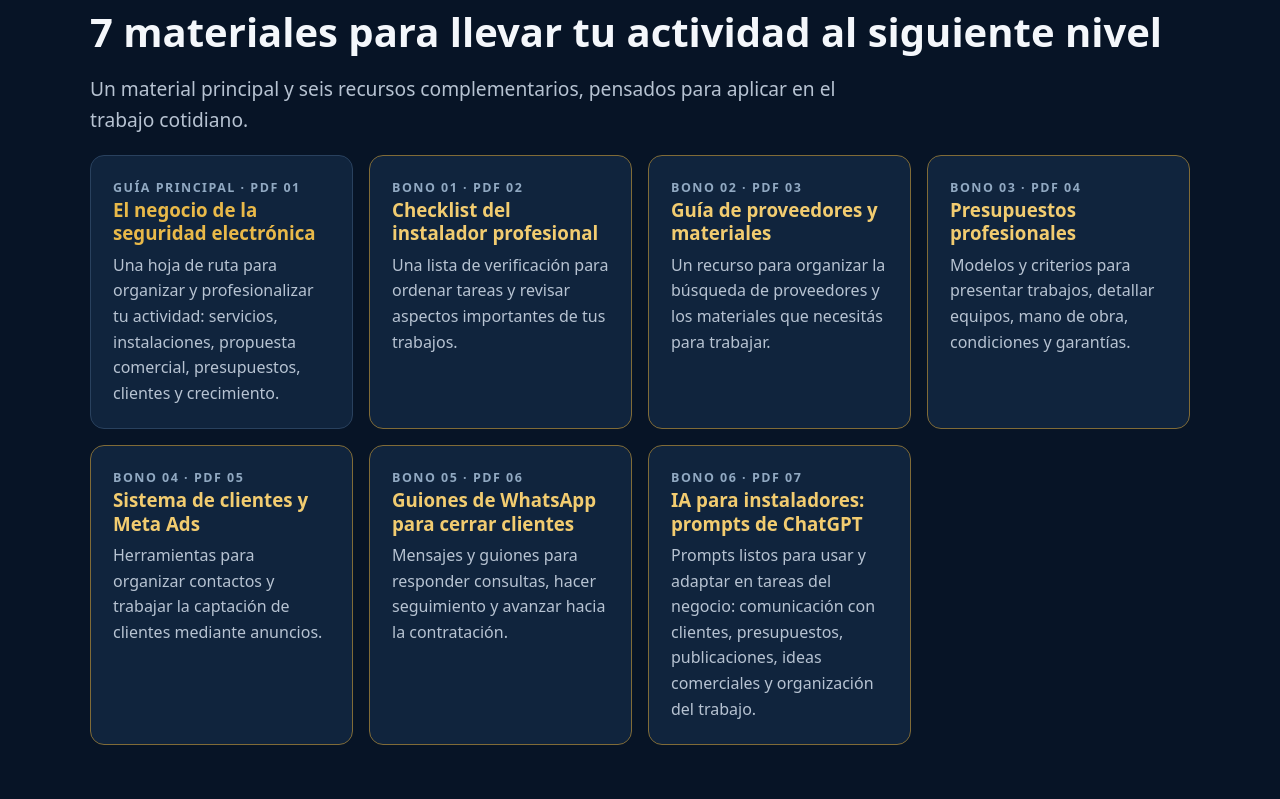
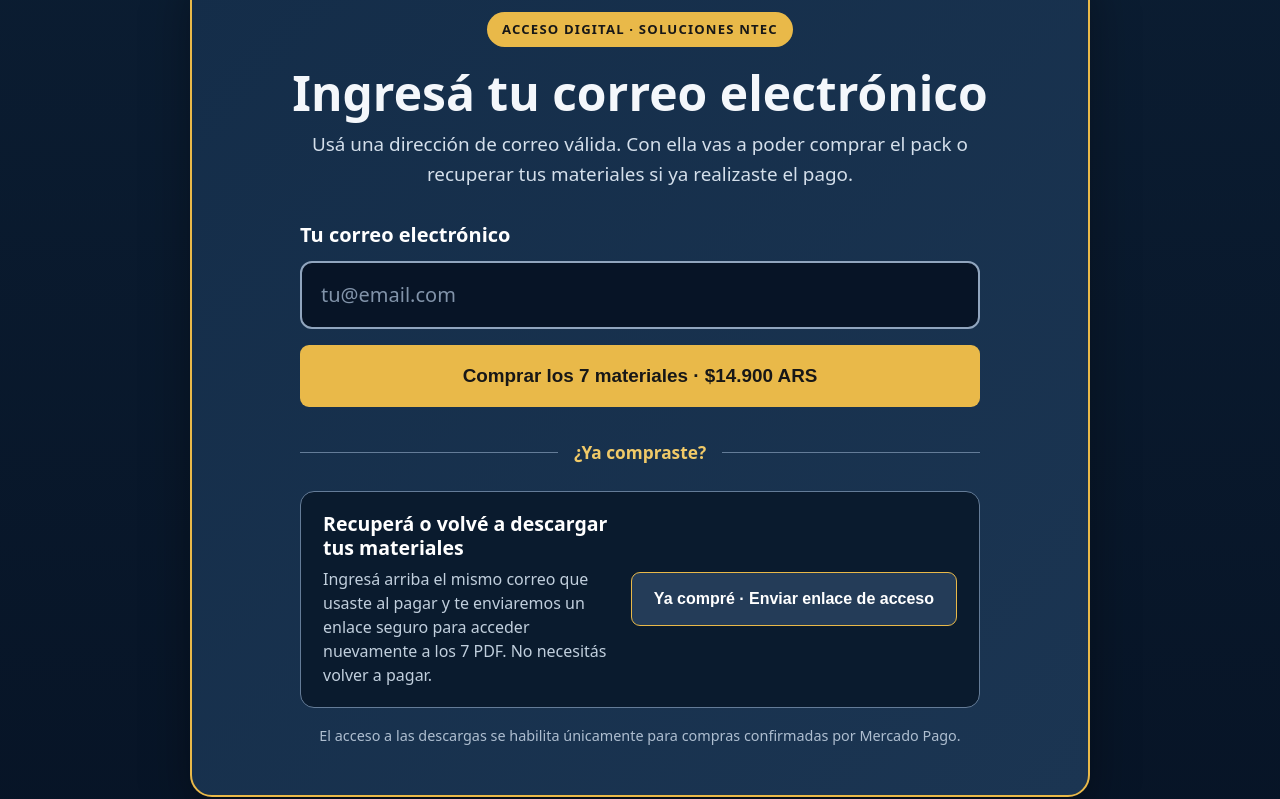
Before and after one commit to solucionesntec/solucionesntec-guia-digital, a plain HTML site: page index.html in a window 1280 px wide. Shown: the part 1142-1941 px from the top of the page. Drawn offline with Linux system fonts and the light colour scheme.

Commit message:
Redesign purchase and recovery into one prominent email panel

```diff
--- a/index.html
+++ b/index.html
@@ -36,6 +36,33 @@
 .recovery-note{font-size:.86rem;color:#aebed0;margin:12px 0 0}
 @media(max-width:650px){.recovery-section{padding:24px 0 10px}.recovery-panel{padding:25px 20px}.recovery-form{grid-template-columns:1fr}.recovery-form button{width:100%;white-space:normal}}
 
+
+/* Unified email entry for purchase and returning buyers */
+.access-section{padding:46px 0 54px;background:linear-gradient(180deg,#0b1d32 0%,#071426 100%);border-top:1px solid #29415e;border-bottom:1px solid #29415e}
+.access-panel{max-width:900px;margin:0 auto;background:linear-gradient(135deg,#142d49,#1b3552);border:2px solid #e9b949;border-radius:22px;padding:clamp(26px,4vw,48px);box-shadow:0 18px 48px rgba(0,0,0,.34)}
+.access-heading{text-align:center}
+.access-tag{display:inline-block;background:#e9b949;color:#171717;border-radius:99px;padding:7px 15px;font-size:.82rem;font-weight:900;letter-spacing:.09em;text-transform:uppercase}
+.access-heading h2{font-size:clamp(2rem,4.5vw,3rem);margin:18px 0 10px}
+.access-heading p{font-size:1.18rem;line-height:1.55;color:#d4dfeb;max-width:690px;margin:0 auto}
+.access-form{max-width:680px;margin:30px auto 0;text-align:left}
+.access-form label{display:block;font-size:1.25rem;font-weight:850;margin-bottom:10px;color:#fff}
+.access-form input{display:block;width:100%;min-height:66px;padding:16px 19px;border:2px solid #90a5be;border-radius:12px;background:#071426;color:#fff;font:inherit;font-size:1.25rem;outline:none}
+.access-form input:focus{border-color:#e9b949;box-shadow:0 0 0 4px rgba(233,185,73,.17)}
+.access-form input::placeholder{color:#8193a9}
+.access-actions{max-width:680px;margin:16px auto 0}
+.access-buy{width:100%;min-height:62px;font-size:1.18rem}
+.access-divider{display:flex;align-items:center;gap:16px;max-width:680px;margin:32px auto 24px;color:#f1ca68;font-size:1.08rem;font-weight:900}
+.access-divider:before,.access-divider:after{content:"";height:1px;background:#647c98;flex:1}
+.access-recovery{max-width:680px;margin:0 auto;display:flex;align-items:center;justify-content:space-between;gap:22px;padding:20px 22px;background:#0a1b2e;border:1px solid #647c98;border-radius:14px}
+.access-recovery h3{font-size:1.22rem;margin:0 0 7px;color:#fff}
+.access-recovery p{font-size:1rem;line-height:1.5;color:#c1cfdd;margin:0}
+.recovery-action{flex:0 0 auto;background:#243c58;color:#fff;border:1px solid #e9b949;font-size:1rem;min-height:54px}
+.recovery-action:hover{background:#304e70}
+.recovery-action:disabled{opacity:.65;cursor:wait}
+.access-footnote{max-width:680px;margin:16px auto 0;color:#aebed0;font-size:.9rem;text-align:center}
+.recovery-status{max-width:680px;margin:14px auto 0;color:#f3d27d;font-size:1rem;overflow-wrap:anywhere}
+@media(max-width:680px){.access-section{padding:28px 0 34px}.access-panel{padding:25px 18px}.access-heading p{font-size:1.05rem}.access-form label{font-size:1.12rem}.access-form input{min-height:60px;font-size:1.1rem}.access-recovery{display:grid;grid-template-columns:1fr}.recovery-action{width:100%;white-space:normal}.access-buy{font-size:1.05rem}}
+
 </style>
 </head>
 <body>
@@ -49,6 +76,43 @@
 <div class="actions"><a class="btn primary" href="#comprar">Quiero el pack completo</a><a class="btn secondary" href="#contenido">Ver todo lo que incluye</a></div>
 <div class="price">Acceso digital completo <strong>$14.900 ARS</strong></div>
 </div></section>
+
+<section id="comprar" class="access-section">
+  <div class="wrap">
+    <div class="access-panel">
+      <div class="access-heading">
+        <span class="access-tag">Acceso digital · Soluciones NTEC</span>
+        <h2>Ingresá tu correo electrónico</h2>
+        <p>Usá una dirección de correo válida. Con ella vas a poder comprar el pack o recuperar tus materiales si ya realizaste el pago.</p>
+      </div>
+
+      <div class="access-form">
+        <label for="buyer-email">Tu correo electrónico</label>
+        <input id="buyer-email" type="email" autocomplete="email" placeholder="tu@email.com" required>
+      </div>
+
+      <div class="access-actions">
+        <button id="buy-button" class="btn primary access-buy" type="button">Comprar los 7 materiales · $14.900 ARS</button>
+      </div>
+
+      <div id="checkout-status" class="status" role="status" aria-live="polite" hidden></div>
+
+      <div class="access-divider"><span>¿Ya compraste?</span></div>
+
+      <div class="access-recovery">
+        <div>
+          <h3>Recuperá o volvé a descargar tus materiales</h3>
+          <p>Ingresá arriba el mismo correo que usaste al pagar y te enviaremos un enlace seguro para acceder nuevamente a los 7 PDF. No necesitás volver a pagar.</p>
+        </div>
+        <button id="recovery-button" class="btn recovery-action" type="button">Ya compré · Enviar enlace de acceso</button>
+      </div>
+
+      <div id="recovery-status" class="recovery-status" role="status" aria-live="polite" hidden></div>
+      <p class="access-footnote">El acceso a las descargas se habilita únicamente para compras confirmadas por Mercado Pago.</p>
+    </div>
+  </div>
+</section>
+
 <section id="contenido"><div class="wrap">
 <div class="eyebrow">Todo lo que recibís</div><h2>7 materiales para llevar tu actividad al siguiente nivel</h2>
 <p class="lead">Un material principal y seis recursos complementarios, pensados para aplicar en el trabajo cotidiano.</p>
@@ -83,37 +147,10 @@
 </div>
 </div></section>
 
-<section id="recuperar" class="recovery-section">
-  <div class="wrap">
-    <div class="recovery-panel">
-      <span class="recovery-tag">¿Ya compraste?</span>
-      <h2>Recuperá tus 7 materiales</h2>
-      <p class="recovery-copy">¿Perdiste el correo de entrega o querés volver a descargar la guía y los seis bonos? Escribí el mismo correo que utilizaste al pagar y te enviaremos un enlace seguro para recuperar el acceso.</p>
-      <div class="recovery-form">
-        <div>
-          <label for="recovery-email">Correo electrónico utilizado en la compra</label>
-          <input id="recovery-email" type="email" autocomplete="email" placeholder="tu@email.com" required>
-        </div>
-        <button id="recovery-button" class="btn" type="button">Enviar enlace de recuperación</button>
-      </div>
-      <div id="recovery-status" class="recovery-status" role="status" aria-live="polite" hidden></div>
-      <p class="recovery-note">Por seguridad, el enlace se envía únicamente al correo registrado en una compra aprobada. No necesitás volver a pagar.</p>
-    </div>
-  </div>
-</section>
-
-<section id="comprar"><div class="wrap"><div class="offer">
-<div class="eyebrow">Acceso digital · Pack completo</div><h2>El negocio de la seguridad electrónica</h2>
-<p>Recibí la guía principal y los seis bonos complementarios, incluidos los prompts de inteligencia artificial para instaladores.</p>
-<div class="price">Los 7 PDF por <strong>$14.900 ARS</strong></div>
-<div class="buy-form"><label for="buyer-email">Correo electrónico para identificar tu compra</label><input id="buyer-email" type="email" autocomplete="email" placeholder="tu@email.com" required><button id="buy-button" class="btn primary" type="button">Comprar pack completo · $14.900</button></div>
-<div id="checkout-status" class="status" role="status" aria-live="polite" hidden></div>
-<p class="small">La descarga de los siete archivos se habilita únicamente después de que Mercado Pago confirme el pago.</p>
-</div></div></section>
 <section id="ayuda"><div class="wrap"><div class="card" style="text-align:center;padding:30px"><div class="eyebrow">Atención al comprador</div><h2>¿Tuviste un problema con el pago o la entrega?</h2><p class="lead" style="margin:0 auto 20px">¿Tu pago se realizó pero no recibiste los materiales, o tuviste algún inconveniente durante la compra? Escribinos a <strong>solucionesntec@gmail.com</strong>. En el correo, indicá la dirección que usaste al comprar y <strong>adjuntá el comprobante de pago de Mercado Pago</strong>. No necesitás informar ningún número de transacción.</p><a class="btn primary" href="mailto:solucionesntec@gmail.com?subject=Ayuda%20con%20mi%20compra%20-%20Pack%20Seguridad%20Electr%C3%B3nica&body=Hola%2C%20necesito%20ayuda%20con%20mi%20compra%20del%20Pack%20de%20Seguridad%20Electr%C3%B3nica.%0A%0ACorreo%20utilizado%20en%20la%20compra%3A%20%0A%0AAdjunto%20el%20comprobante%20de%20pago%20de%20Mercado%20Pago.">Enviar correo y adjuntar comprobante</a></div></div></section>
 </main>
 <footer><div class="wrap">© <span id="year"></span> Soluciones NTEC · Seguridad y tecnología · Soporte: <a href="mailto:solucionesntec@gmail.com" style="color:var(--gold)">solucionesntec@gmail.com</a></div></footer>
-<script src="config.js?v=2"></script><script src="app.js?v=recovery-2"></script><script>document.getElementById('year').textContent=new Date().getFullYear()</script>
+<script src="config.js?v=2"></script><script src="app.js?v=unified-email-3"></script><script>document.getElementById('year').textContent=new Date().getFullYear()</script>
 
 <a class="floating-cta" href="#comprar" aria-label="Comprar el pack completo por 14.900 pesos">
   <span class="cta-icon" aria-hidden="true">↗</span>
```
